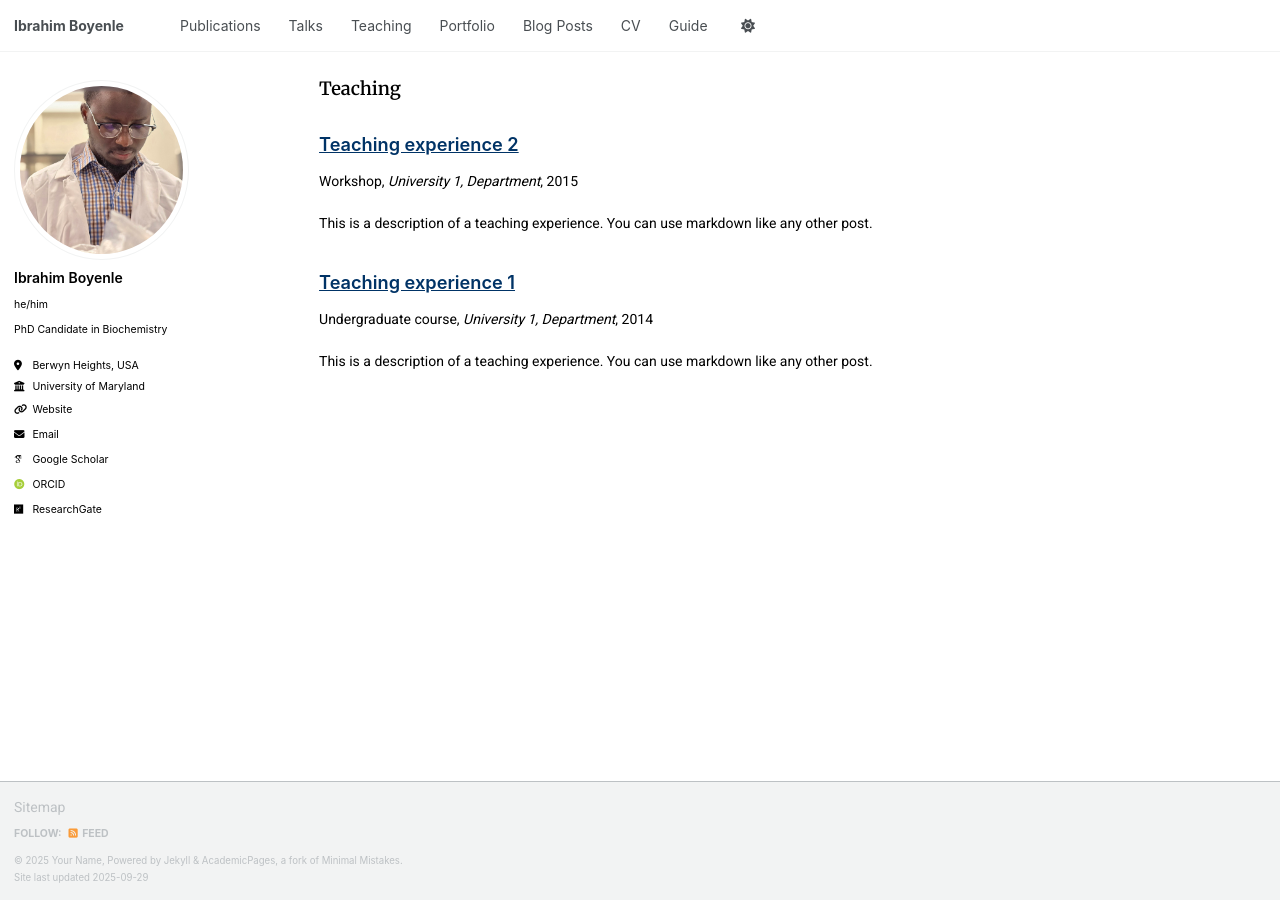
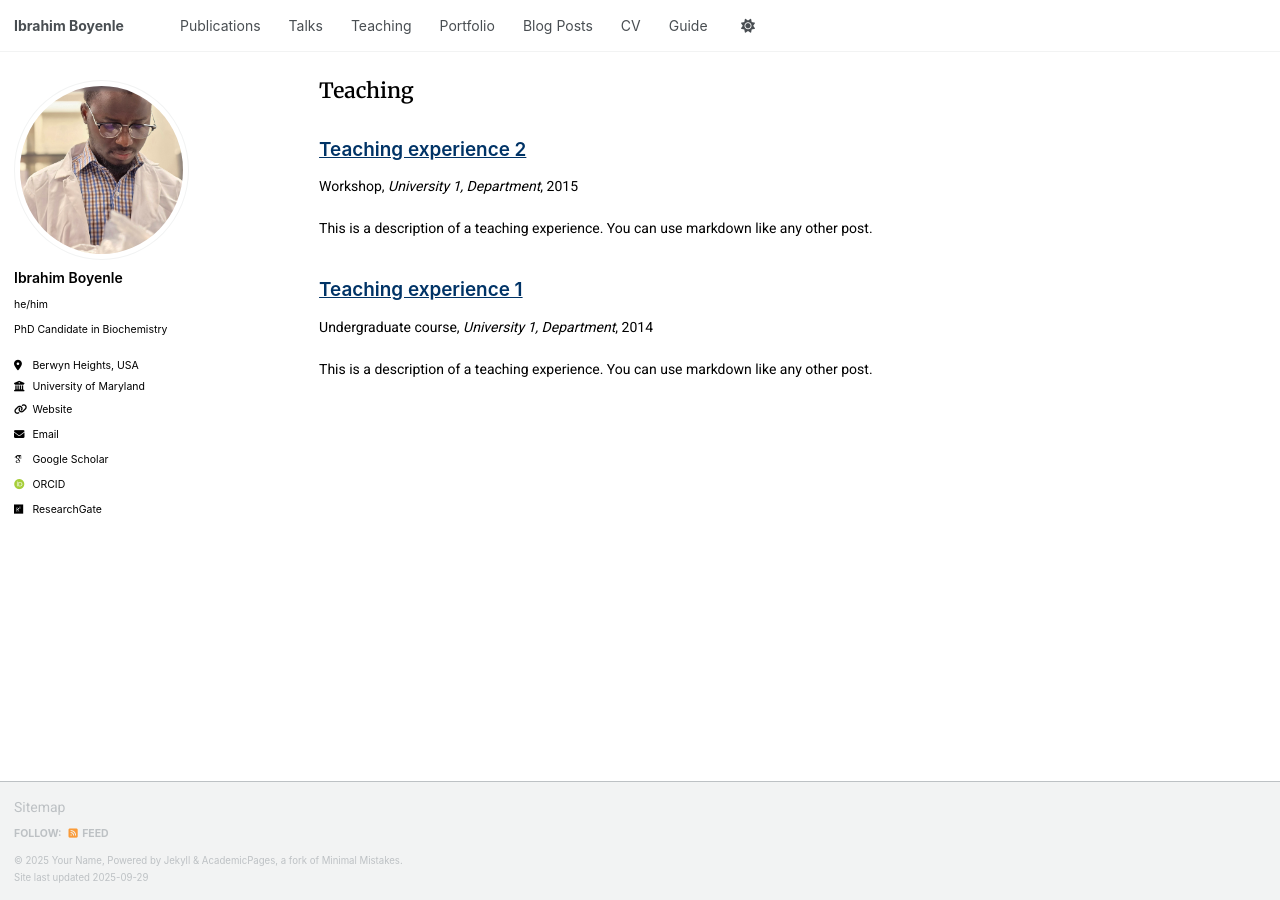
Before and after one commit to Ibrahimboyenle/Ibrahimboyenle.github.io, a Jekyll site: the page built from _pages/teaching.html, in a window 1280 px wide. Built offline with Jekyll 4.4.1, drawn with Linux system fonts in a browser that asks for light colours; some web fonts are replaced; a script that is not in the unit is left out.

Commit message:
Update main.scss

```diff
--- a/assets/css/main.scss
+++ b/assets/css/main.scss
@@ -65,9 +65,9 @@ h1, h2, h3 {
 }
 
 /* Heading sizes (now based on 14px root) */
-h1 { font-size: 1.3rem; }  /* ≈ 18.2px */
-h2 { font-size: 1.3rem; }  /* ≈ 18.2px */
-h3 { font-size: 1.3rem; }  /* ≈ 18.2px */
+h1 { font-size: 1.5rem; }  /* ≈ 21px */
+h2 { font-size: 1.35rem; }  /* ≈ 18.9px */
+h3 { font-size: 1.2rem; }  /* ≈ 16.8px */
 
 /* Mobile tweaks */
 @media (max-width: 640px) {
```
